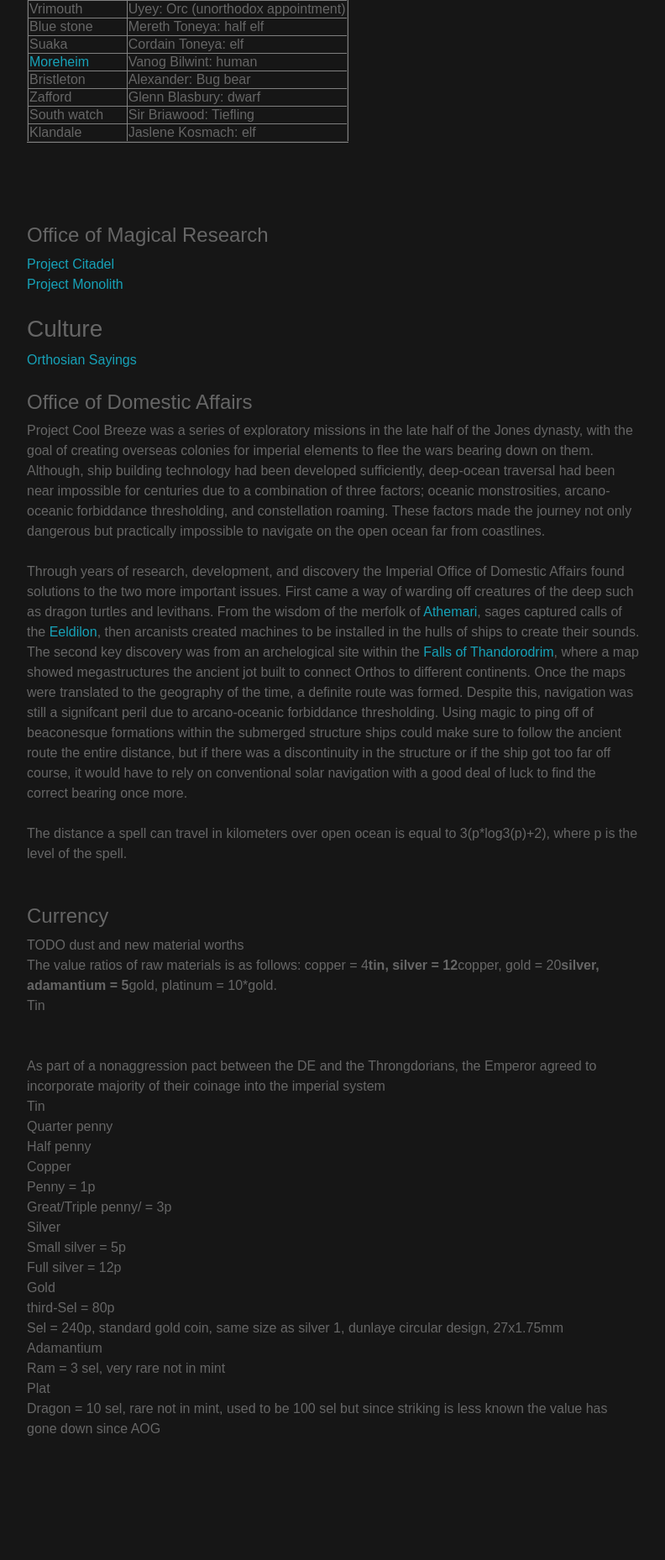
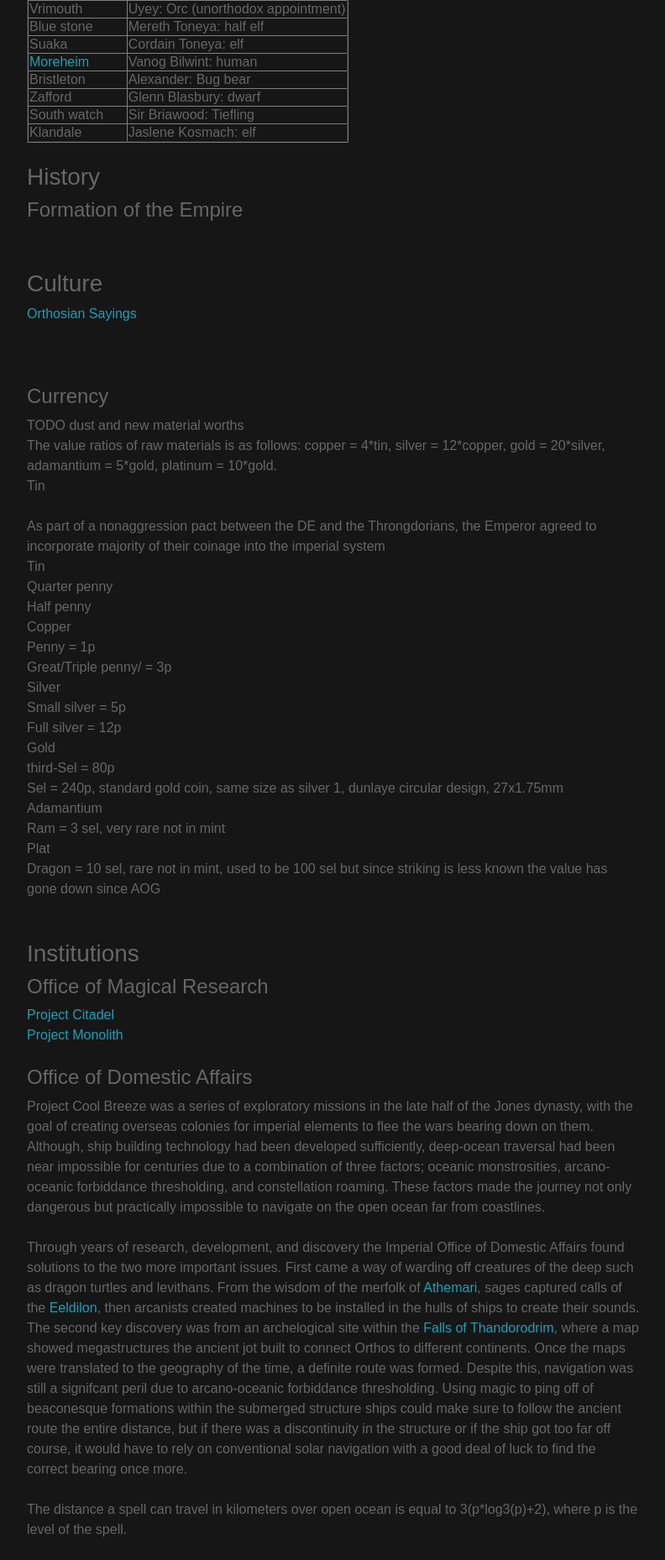
Before and after one commit to MylesACD/Myles-RPG, a Django app: a page that uses app/wiki/templates/wiki/Dulane Empire.html in a window 1280 px wide. Shown: the part 416-2274 px from the top of the page at 84% size, without its empty margins (53-845 px from the left). Before the commit the page ends 2126 px from the top, so only its background shows below. Run offline with Django 4.2, Linux system fonts and the light colour scheme; some libraries are stand-ins or nearby versions.

Commit message:
redaction finishing touches

```diff
--- a/COMMANDS.txt
+++ b/COMMANDS.txt
@@ -27,6 +27,7 @@
 docker-compose -f docker-compose-prod.yml build app
 docker-compose -f docker-compose-prod.yml up --no-deps -d app
 
+
 sh update-app.sh
 
 bash update
--- a/app/wiki/templates/wiki/Dulane Empire.html
+++ b/app/wiki/templates/wiki/Dulane Empire.html
@@ -20,29 +20,19 @@
 <tr class="wikidpad"><td class="wikidpad">Klandale	        </td><td class="wikidpad">Jaslene Kosmach: elf</td></tr>
 </table>
 <br class="wikidpad" />
+<a name=".h848" class="wikidpad"></a><h3 class="wikidpad heading-level3">History</h3>
+<a name=".h860" class="wikidpad"></a><h4 class="wikidpad heading-level4">Formation of the Empire</h4>
+<br class="wikidpad" />
+<br class="wikidpad" />
+<a name=".h892" class="wikidpad"></a><h3 class="wikidpad heading-level3">Culture</h3>
+<span class="wikidpad wiki-link"><a href="Orthosian%20Sayings.html" class="wikidpad">Orthosian Sayings</a></span><br class="wikidpad" />
 <br class="wikidpad" />
 <br class="wikidpad" />
 <br class="wikidpad" />
-<a name=".h851" class="wikidpad"></a><h4 class="wikidpad heading-level4">Office of Magical Research</h4>
-<span class="wikidpad wiki-link"><a href="Project%20Citadel.html" class="wikidpad">Project Citadel</a></span><br class="wikidpad" />
-<span class="wikidpad wiki-link"><a href="Project%20Monolith.html" class="wikidpad">Project Monolith</a></span><br class="wikidpad" />
-<br class="wikidpad" />
-<a name=".h921" class="wikidpad"></a><h3 class="wikidpad heading-level3">Culture</h3>
-<span class="wikidpad wiki-link"><a href="Orthosian%20Sayings.html" class="wikidpad">Orthosian Sayings</a></span><br class="wikidpad" />
-<br class="wikidpad" />
-<a name=".h953" class="wikidpad"></a><h4 class="wikidpad heading-level4">Office of Domestic Affairs</h4>
-Project Cool Breeze was a series of exploratory missions in the late half of the Jones dynasty, with the goal of creating overseas colonies for imperial elements to flee the wars bearing down on them. Although, ship building technology had been developed sufficiently, deep-ocean traversal had been near impossible for centuries due to a combination of three factors; oceanic monstrosities, arcano-oceanic forbiddance thresholding, and constellation roaming. These factors made the journey not only dangerous but practically impossible to navigate on the open ocean far from coastlines.<br class="wikidpad" />
-<br class="wikidpad" />
-Through years of research, development, and discovery the Imperial Office of Domestic Affairs found solutions to the two more important issues. First came a way of warding off creatures of the deep such as dragon turtles and levithans. From the wisdom of the merfolk of <span class="wikidpad wiki-link"><a href="Athemari.html" class="wikidpad">Athemari</a></span>, sages captured calls of the <span class="wikidpad wiki-link"><a href="Athemari.html#Eeldilon" class="wikidpad">Eeldilon</a></span>, then arcanists created machines to be installed in the hulls of ships to create their sounds. The second key discovery was from an archelogical site within the <span class="wikidpad wiki-link"><a href="Falls%20of%20Thandorodrim.html" class="wikidpad">Falls of Thandorodrim</a></span>, where a map showed megastructures the ancient jot built to connect Orthos to different continents. Once the maps were translated to the geography of the time, a definite route was formed. Despite this, navigation was still a signifcant peril due to arcano-oceanic forbiddance thresholding. Using magic to ping off of beaconesque formations within the submerged structure ships could make sure to follow the ancient route the entire distance, but if there was a discontinuity in the structure or if the ship got too far off course, it would have to rely on conventional solar navigation with a good deal of luck to find the correct bearing once more.<br class="wikidpad" />
-<br class="wikidpad" />
-The distance a spell can travel in kilometers over open ocean is equal to 3(p*log3(p)+2), where p is the level of the spell.<br class="wikidpad" />
-<br class="wikidpad" />
-<br class="wikidpad" />
-<a name=".h2876" class="wikidpad"></a><h4 class="wikidpad heading-level4">Currency</h4>
+<a name=".h926" class="wikidpad"></a><h4 class="wikidpad heading-level4">Currency</h4>
 TODO dust and new material worths<br class="wikidpad" />
-The value ratios of raw materials is as follows: copper = 4<b class="wikidpad">tin, silver = 12</b>copper, gold = 20<b class="wikidpad">silver, adamantium = 5</b>gold, platinum = 10*gold.<br class="wikidpad" />
+The value ratios of raw materials is as follows: copper = 4*tin, silver = 12*copper, gold = 20*silver, adamantium = 5*gold, platinum = 10*gold.<br class="wikidpad" />
 Tin<br class="wikidpad" />
-<br class="wikidpad" />
 <br class="wikidpad" />
 As part of a nonaggression pact between the DE and the Throngdorians, the Emperor agreed to incorporate  majority of their coinage into  the imperial system<br class="wikidpad" />
 Tin<br class="wikidpad" />
@@ -61,4 +51,18 @@
 Ram = 3 sel, very rare not in mint<br class="wikidpad" />
 Plat<br class="wikidpad" />
 Dragon = 10 sel, rare not in mint, used to be 100 sel but since striking is less known the value has gone down since AOG<br class="wikidpad" />
+<br class="wikidpad" />
+<br class="wikidpad" />
+<a name=".h1685" class="wikidpad"></a><h3 class="wikidpad heading-level3">Institutions</h3>
+<a name=".h1703" class="wikidpad"></a><h4 class="wikidpad heading-level4">Office of Magical Research</h4>
+<span class="wikidpad wiki-link"><a href="Project%20Citadel.html" class="wikidpad">Project Citadel</a></span><br class="wikidpad" />
+<span class="wikidpad wiki-link"><a href="Project%20Monolith.html" class="wikidpad">Project Monolith</a></span><br class="wikidpad" />
+<br class="wikidpad" />
+<a name=".h1773" class="wikidpad"></a><h4 class="wikidpad heading-level4">Office of Domestic Affairs</h4>
+Project Cool Breeze was a series of exploratory missions in the late half of the Jones dynasty, with the goal of creating overseas colonies for imperial elements to flee the wars bearing down on them. Although, ship building technology had been developed sufficiently, deep-ocean traversal had been near impossible for centuries due to a combination of three factors; oceanic monstrosities, arcano-oceanic forbiddance thresholding, and constellation roaming. These factors made the journey not only dangerous but practically impossible to navigate on the open ocean far from coastlines.<br class="wikidpad" />
+<br class="wikidpad" />
+Through years of research, development, and discovery the Imperial Office of Domestic Affairs found solutions to the two more important issues. First came a way of warding off creatures of the deep such as dragon turtles and levithans. From the wisdom of the merfolk of <span class="wikidpad wiki-link"><a href="Athemari.html" class="wikidpad">Athemari</a></span>, sages captured calls of the <span class="wikidpad wiki-link"><a href="Athemari.html#Eeldilon" class="wikidpad">Eeldilon</a></span>, then arcanists created machines to be installed in the hulls of ships to create their sounds. The second key discovery was from an archelogical site within the <span class="wikidpad wiki-link"><a href="Falls%20of%20Thandorodrim.html" class="wikidpad">Falls of Thandorodrim</a></span>, where a map showed megastructures the ancient jot built to connect Orthos to different continents. Once the maps were translated to the geography of the time, a definite route was formed. Despite this, navigation was still a signifcant peril due to arcano-oceanic forbiddance thresholding. Using magic to ping off of beaconesque formations within the submerged structure ships could make sure to follow the ancient route the entire distance, but if there was a discontinuity in the structure or if the ship got too far off course, it would have to rely on conventional solar navigation with a good deal of luck to find the correct bearing once more.<br class="wikidpad" />
+<br class="wikidpad" />
+The distance a spell can travel in kilometers over open ocean is equal to 3(p*log3(p)+2), where p is the level of the spell.<br class="wikidpad" />
+<br class="wikidpad" />
     {% endblock content %}
--- a/app/wiki/templates/wiki/Yetkilii.html
+++ b/app/wiki/templates/wiki/Yetkilii.html
@@ -30,7 +30,7 @@
 <br class="wikidpad" />
 <b class="wikidpad">Iron:</b> Iron dragons start looking like pure iron, but as they age their skin and scales slowly oxidize, becoming a rusty-red color, usually being called red dragons. These are classic fire breathing dragons. They have 4 lizard-like legs, long tail and neck, and wide wings.<br class="wikidpad" />
 <br class="wikidpad" />
-<b class="wikidpad">Carbon:</b> TODO<br class="wikidpad" />
+<b class="wikidpad">Carbon:</b> Dirge Dragon, collect bones of dragons<br class="wikidpad" />
 <br class="wikidpad" />
 <b class="wikidpad">Bismuth:</b> TODO<br class="wikidpad" />
 <br class="wikidpad" />
```
Also changed, not shown: app/wiki/templates/wiki/Anno Hostis.html (+1 -8 lines).
